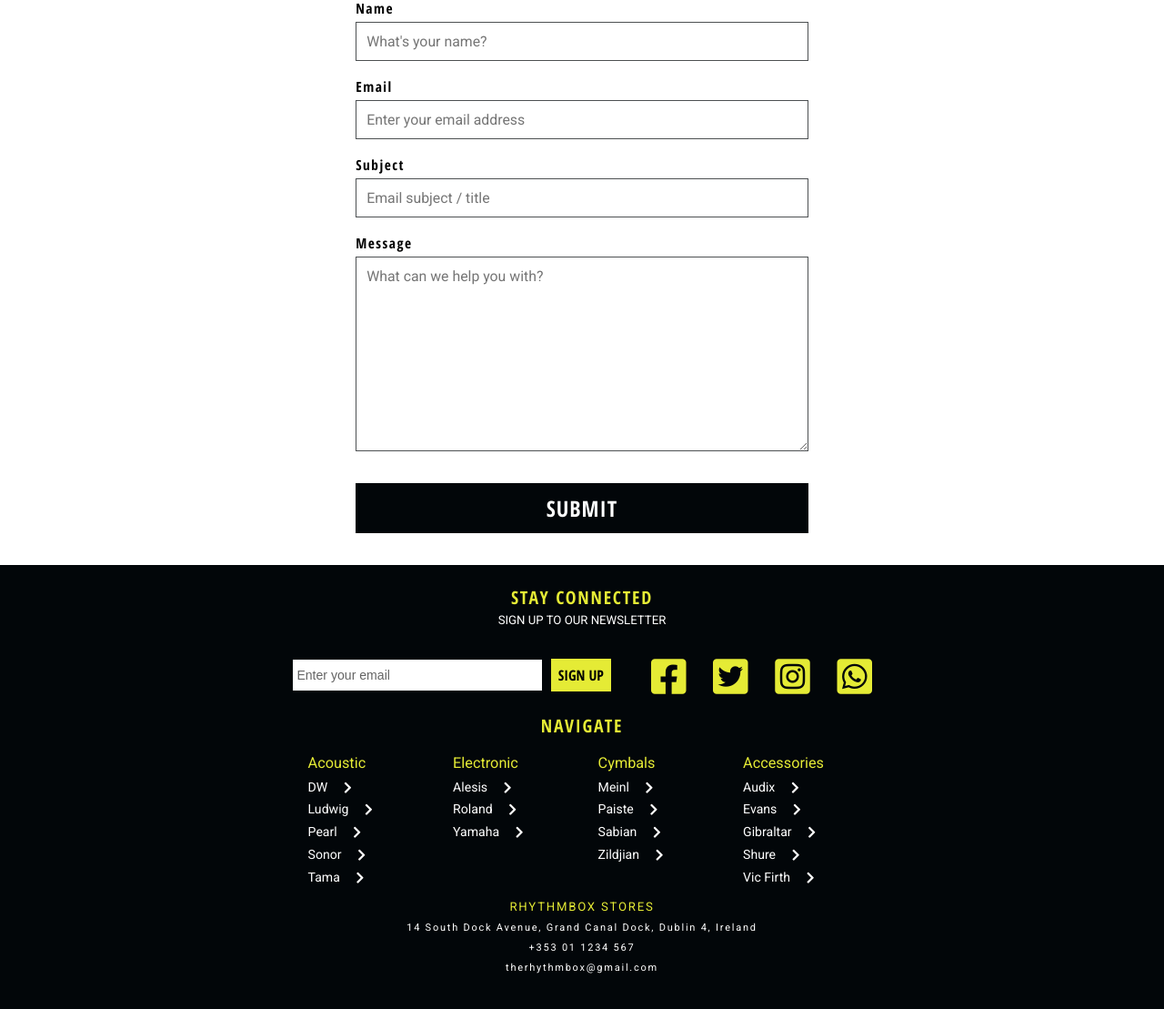
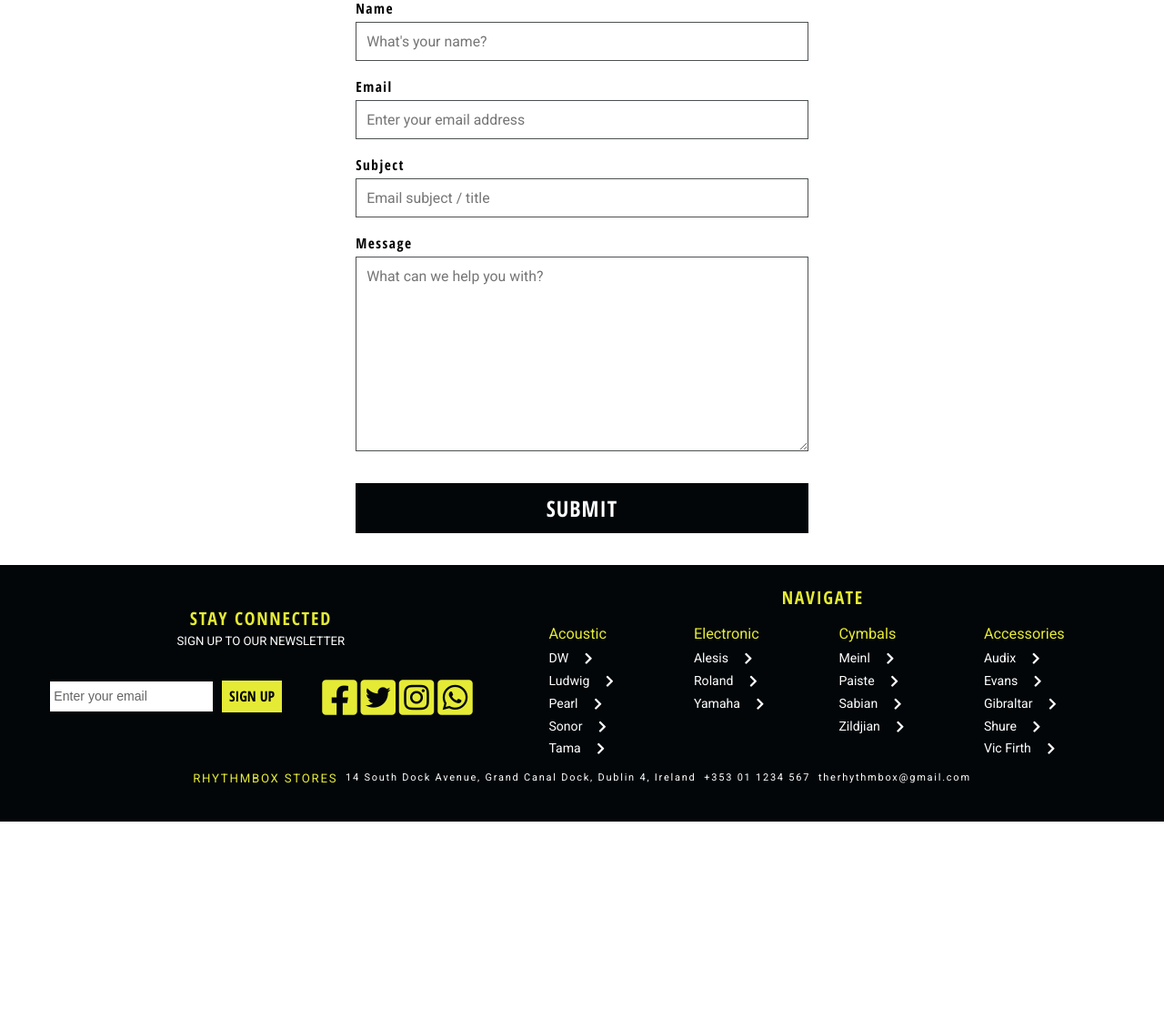
Before and after one commit to cjcon90/the_rhythm_box, a Django app: page /contact/ in a window 1280 px wide. Shown: the part 158-1267 px from the top of the page at 91% size. After the commit the page ends 1061 px from the top, so only its background shows below. Run offline with Django 3.2, Linux system fonts and the light colour scheme; data comes from the database, SQL or seed files in the repository; some libraries are stand-ins or nearby versions.

Commit message:
add desktop styling for footer

```diff
--- a/static/scss/layout/_footer.scss
+++ b/static/scss/layout/_footer.scss
@@ -1,8 +1,11 @@
 .footer {
   background-color: $color-black;
-  display: grid;
-  gap: 2rem;
   padding: 2.5rem;
+  @include respond(lg) {
+    display: grid;
+    grid-template-columns: repeat(7, 1fr);
+    grid-template-rows: repeat(2, min-content);
+  }
 
   // NEWSLETTER SIGN UP AND SOCIAL MEDIA ICONS
   .connect {
@@ -12,6 +15,10 @@
       display: grid;
       grid-template-columns: 55% 1fr;
       gap: 2rem 5rem;
+    }
+    @include respond(lg) {
+      grid-column: 1 / 4;
+      grid-row: 1 / 2;
     }
     &__heading {
       text-align: center;
@@ -96,6 +103,11 @@
   .navigate {
     max-width: 72.5rem;
     margin: auto;
+    @include respond(lg) {
+      grid-column: 4 / 8;
+      grid-row: 1 / 2;
+      width: 100%;
+    }
     &__heading {
       color: $color-primary;
       font-size: 2.25rem;
@@ -164,6 +176,12 @@
     gap: 1rem;
     padding: 2rem 0;
     text-align: center;
+    @include respond(lg) {
+      flex-direction: row;
+      grid-column: 1 / 8;
+      grid-row: 2 / 3;
+      margin: auto;
+    }
     &__heading {
       color: $color-primary;
       font-size: 1.5rem;
--- a/static/scss/pages/_shop.scss
+++ b/static/scss/pages/_shop.scss
@@ -10,7 +10,7 @@
 
   &-main {
     @include respond(md) {
-      max-height: 100vh;
+      max-height: 95vh;
       overflow-y: scroll;
     }
     &::-webkit-scrollbar {
--- a/store/templates/store/base.html
+++ b/store/templates/store/base.html
@@ -96,7 +96,6 @@
         {% endfor %}
     {% endif %}
     <footer class="footer">
-        <div class="footer__container">
             <div class="connect">
                 <div class="connect__heading">
                     <p class="connect__heading--main bold upper">Stay Connected</p>
@@ -136,7 +135,6 @@
                 <p class="contact__number">+353 01 1234 567</p>
                 <a href="mailto:therhythmbox@gmail.com" class="contact__email">therhythmbox@gmail.com</a>
             </div>
-        </div>
     </footer>
     <script type="module" src="{% static 'scripts/app.js' %}"></script>
     {% comment %} Load other page specific scripts {% endcomment %}
```
Also changed, not shown: static/css/main.css.
